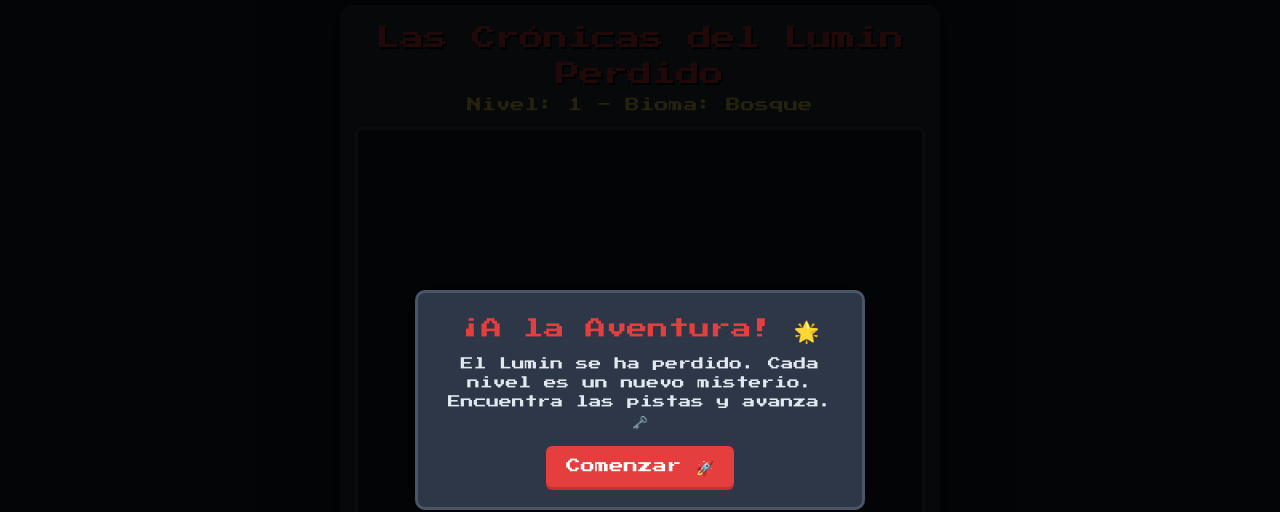
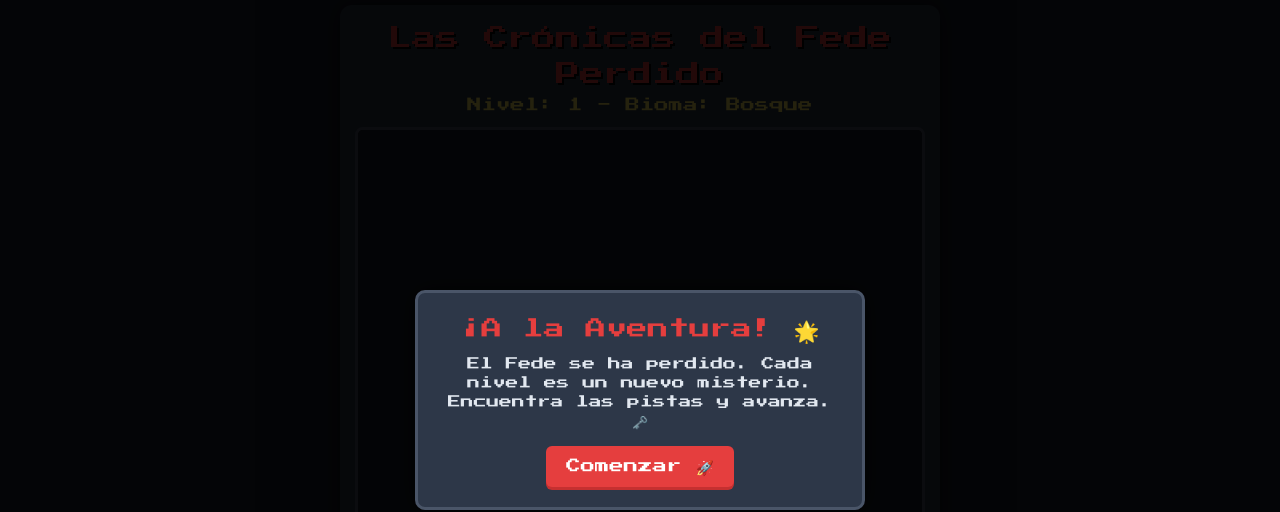
Before and after one commit to bocanada69/Juego-procedural, a plain HTML site: page index.html in a window 1280 px wide. Shown: the top 512 px of the page. Drawn offline with nearby package versions, Linux system fonts and the light colour scheme.

Commit message:
index.html

```diff
--- a/index.html
+++ b/index.html
@@ -3,7 +3,7 @@
 <head>
     <meta charset="UTF-8">
     <meta name="viewport" content="width=device-width, initial-scale=1.0, user-scalable=no">
-    <title>Las Crónicas del Lumin Perdido</title>
+    <title>Las Crónicas del Fede Perdido</title>
     <script src="https://cdn.tailwindcss.com"></script>
     <link href="https://fonts.googleapis.com/css2?family=Press+Start+2P&display=swap" rel="stylesheet">
     <style>
@@ -245,7 +245,7 @@
 <body>
     <div class="game-world">
         <div class="game-header">
-            <h1 class="game-title">Las Crónicas del Lumin Perdido</h1>
+            <h1 class="game-title">Las Crónicas del Fede Perdido</h1>
             <div id="levelIndicator" class="level-indicator">Nivel: 1 - Bioma: Bosque</div>
         </div>
         <canvas id="gameCanvas"></canvas>
@@ -274,7 +274,7 @@
         <div class="modal-content">
             <h2 class="modal-title">¡A la Aventura! 🌟</h2>
             <p class="modal-text">
-                El Lumin se ha perdido. Cada nivel es un nuevo misterio.
+                El Fede se ha perdido. Cada nivel es un nuevo misterio.
                 Encuentra las pistas y avanza. 🗝️
             </p>
             <button id="startGameButton" class="modal-button">Comenzar 🚀</button>
```
